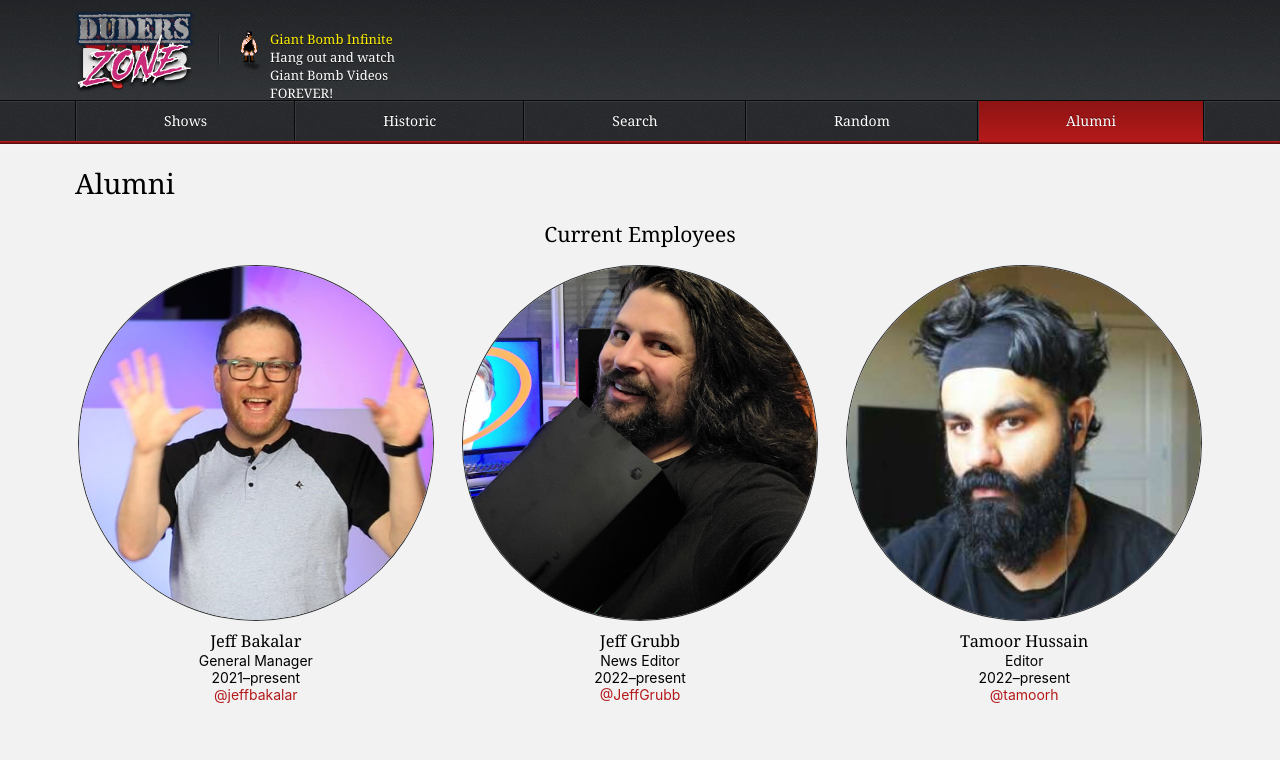
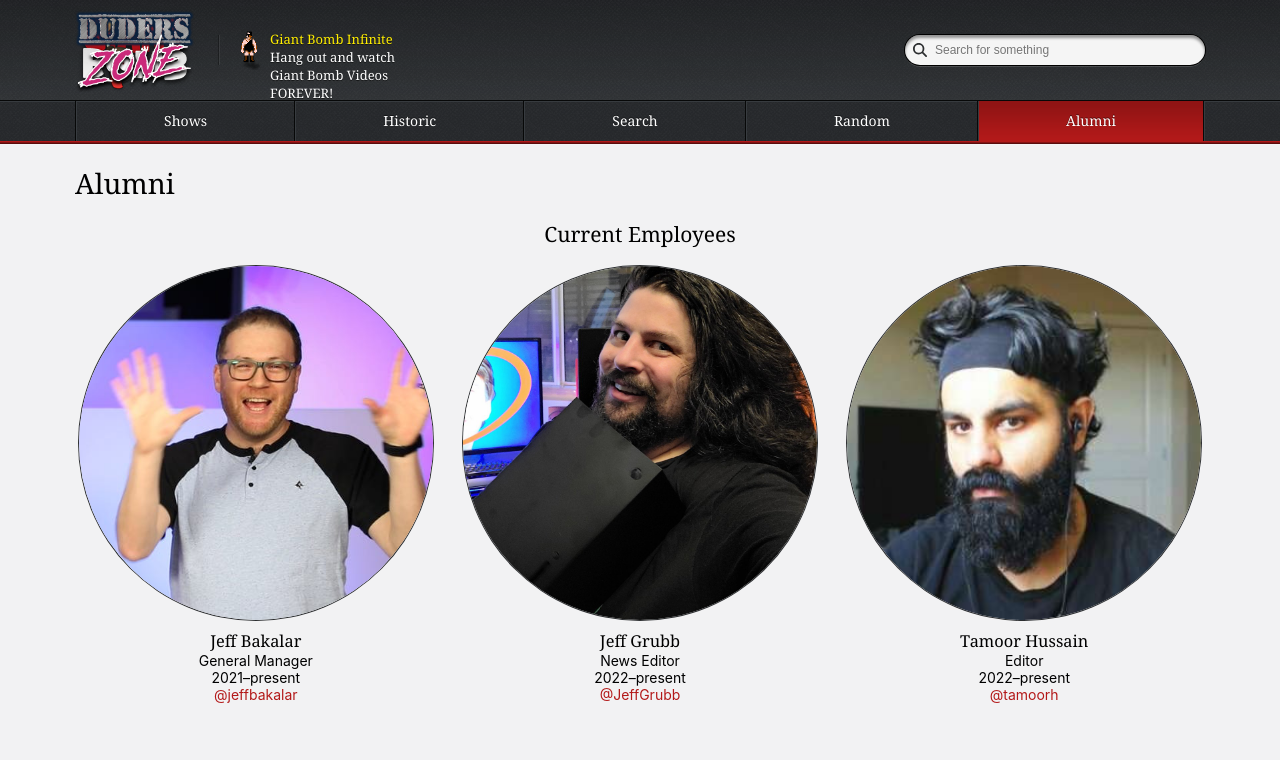
Before and after one commit to Giant-Bomb-Preservation-Project/duders-zone, a SvelteKit app: page /alumni in a window 1280 px wide. Shown: the top 760 px of the page. Built offline with nearby package versions, Linux system fonts and the light colour scheme.

Commit message:
Add a search field into the header

```diff
--- a/src/lib/components/Header.svelte
+++ b/src/lib/components/Header.svelte
@@ -12,9 +12,7 @@
 <div class="header-wrapper">
 	<div class="header">
 		<h2>{title}</h2>
-		{#if children}
-			{@render children()}
-		{/if}
+		{@render children?.()}
 	</div>
 </div>
 
--- a/src/routes/+layout.svelte
+++ b/src/routes/+layout.svelte
@@ -1,10 +1,16 @@
 <script lang="ts">
+	import type { Snippet } from 'svelte'
 	import { page } from '$app/stores'
 	import logo from '$lib/images/logo-dz.png'
 	import internetArchive from '$lib/images/internet-archive.jpg'
 	import giantBombPreservationSociety from '$lib/images/giant-bomb-preservation-society.png'
 	import '../app.css'
 
+	interface Props {
+		children?: Snippet
+	}
+
+	const { children }: Props = $props()
 	const menu = [
 		{ path: '/shows', text: 'Shows' },
 		{ path: '/historic', text: 'Historic' },
@@ -25,6 +31,19 @@
 					Giant Bomb Infinite
 					<span>Hang out and watch Giant Bomb Videos FOREVER!</span>
 				</a>
+				<form method="GET" action="/search">
+					<svg
+						xmlns="http://www.w3.org/2000/svg"
+						viewBox="0 0 512 512"
+						fill="currentColor"
+					>
+						<!--!Font Awesome Free 6.6.0 by @fontawesome - https://fontawesome.com License - https://fontawesome.com/license/free Copyright 2024 Fonticons, Inc.-->
+						<path
+							d="M416 208c0 45.9-14.9 88.3-40 122.7L502.6 457.4c12.5 12.5 12.5 32.8 0 45.3s-32.8 12.5-45.3 0L330.7 376c-34.4 25.2-76.8 40-122.7 40C93.1 416 0 322.9 0 208S93.1 0 208 0S416 93.1 416 208zM208 352a144 144 0 1 0 0-288 144 144 0 1 0 0 288z"
+						/>
+					</svg>
+					<input type="search" id="search" placeholder="Search for something" name="q" />
+				</form>
 			</div>
 		</div>
 		<nav>
@@ -43,7 +62,7 @@
 	</header>
 
 	<main>
-		<slot />
+		{@render children?.()}
 	</main>
 
 	<footer>
@@ -175,6 +194,46 @@
 		flex-direction: row;
 	}
 
+	header #top-header form {
+		display: none;
+		margin-left: auto;
+		background: #f5f5f5;
+		border-radius: 30px;
+		box-shadow:
+			rgba(0, 0, 0, 0.4) 0 3px 3px inset,
+			#000 0 0 0 1px,
+			rgba(255, 255, 255, 0.15) 0 2px 0;
+		position: relative;
+		width: 300px;
+	}
+
+	header #top-header input {
+		background: transparent;
+		border: 0;
+		color: black;
+		font-size: 12px;
+		height: 30px;
+		line-height: initial;
+		width: 100%;
+		margin: 0;
+		padding: 0 10px 0 30px;
+		text-shadow: rgba(255, 255, 255, 0.5) 0 1px 0;
+		border-radius: 300px;
+	}
+
+	header #top-header svg {
+		color: var(--color-gray);
+		height: 14px;
+		left: 8px;
+		position: absolute;
+		top: 8px;
+		width: 14px;
+	}
+
+	header #top-header input:focus {
+		outline: none;
+	}
+
 	nav {
 		border-top: solid 1px #070808;
 		background: #2b2e31 url(/assets/bg-noise-white.png);
@@ -282,6 +341,10 @@
 	}
 
 	@media (min-width: 768px) {
+		header #top-header form {
+			display: block;
+		}
+
 		footer #credits img {
 			width: 200px;
 		}
```
